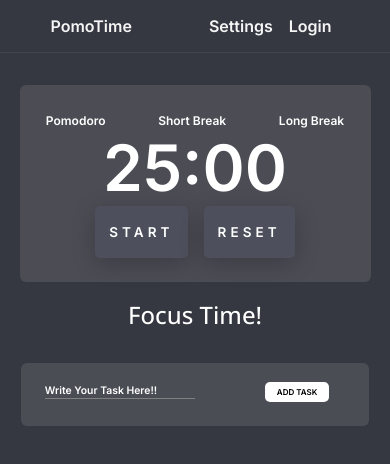
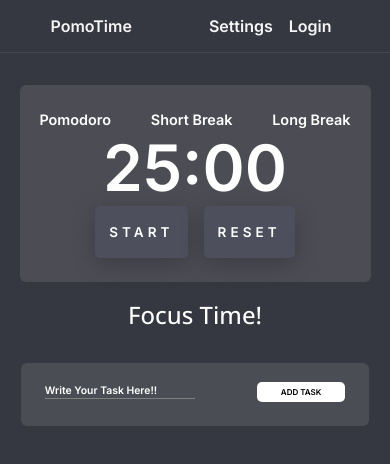
Before and after one commit to Neel2107/PomoTIme, a React (Vite) app: page / in a window 390 px wide. Shown: the top 464 px of the page. Built offline with nearby package versions, Linux system fonts and the light colour scheme.

Commit message:
add btn chnages

```diff
--- a/src/index.css
+++ b/src/index.css
@@ -457,7 +457,7 @@ body{
         max-width: 90%;
     }
     .main-tags{
-        font-size: 0.75rem;
+        font-size: 0.9rem;
     }
 
     .timer{
@@ -491,11 +491,10 @@ body{
         font-size: 0.65rem;
     }
     .add-btn{
-        width: 4rem;
+        width: 5.5rem;
         font-size:0.5rem;
         padding:0.3rem 0.2rem;
-       margin-right: 1rem;
-    }
+        }
     .for-center-input{
         max-width: 50%;
         margin-right: 0;
```
